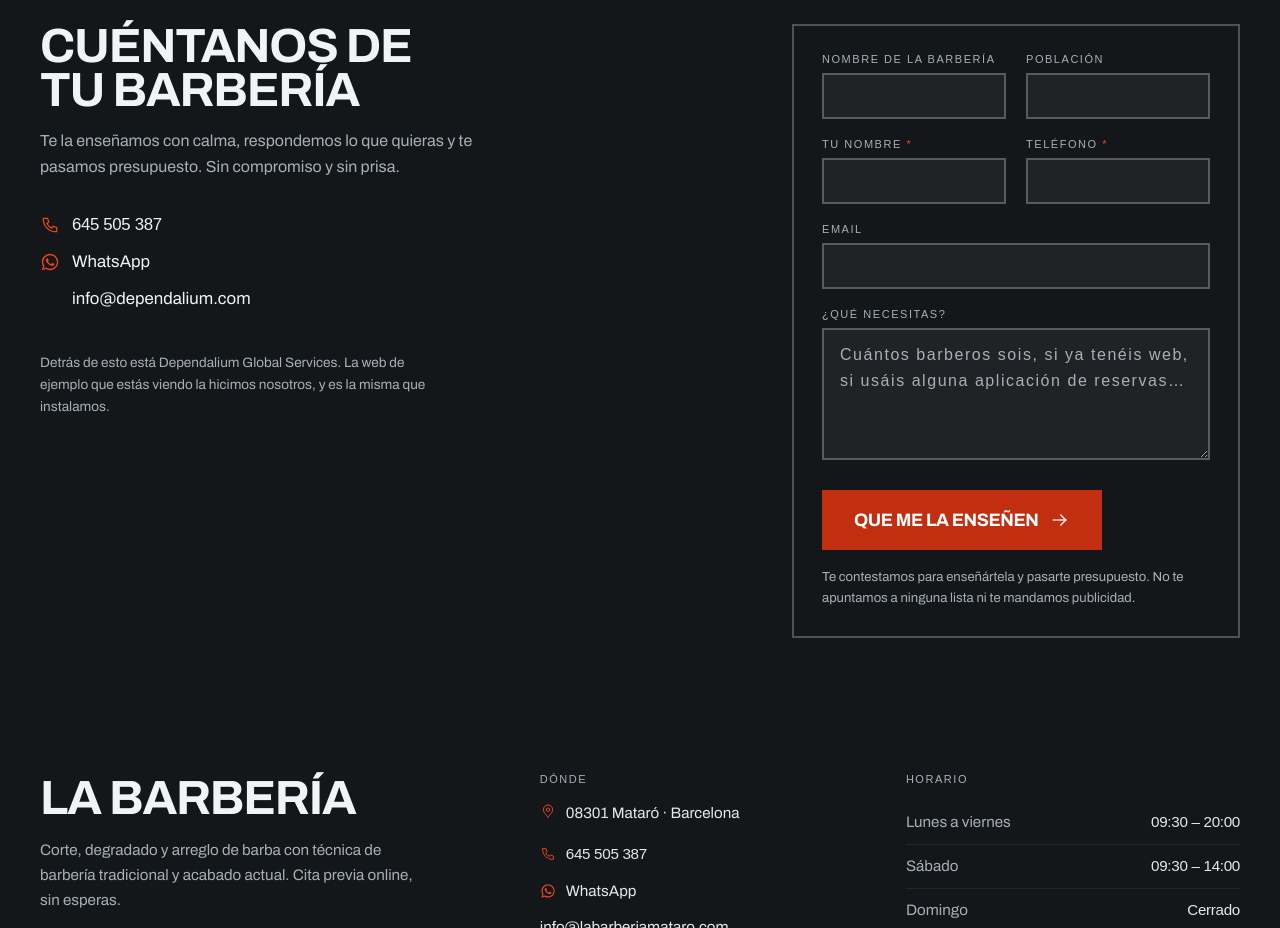
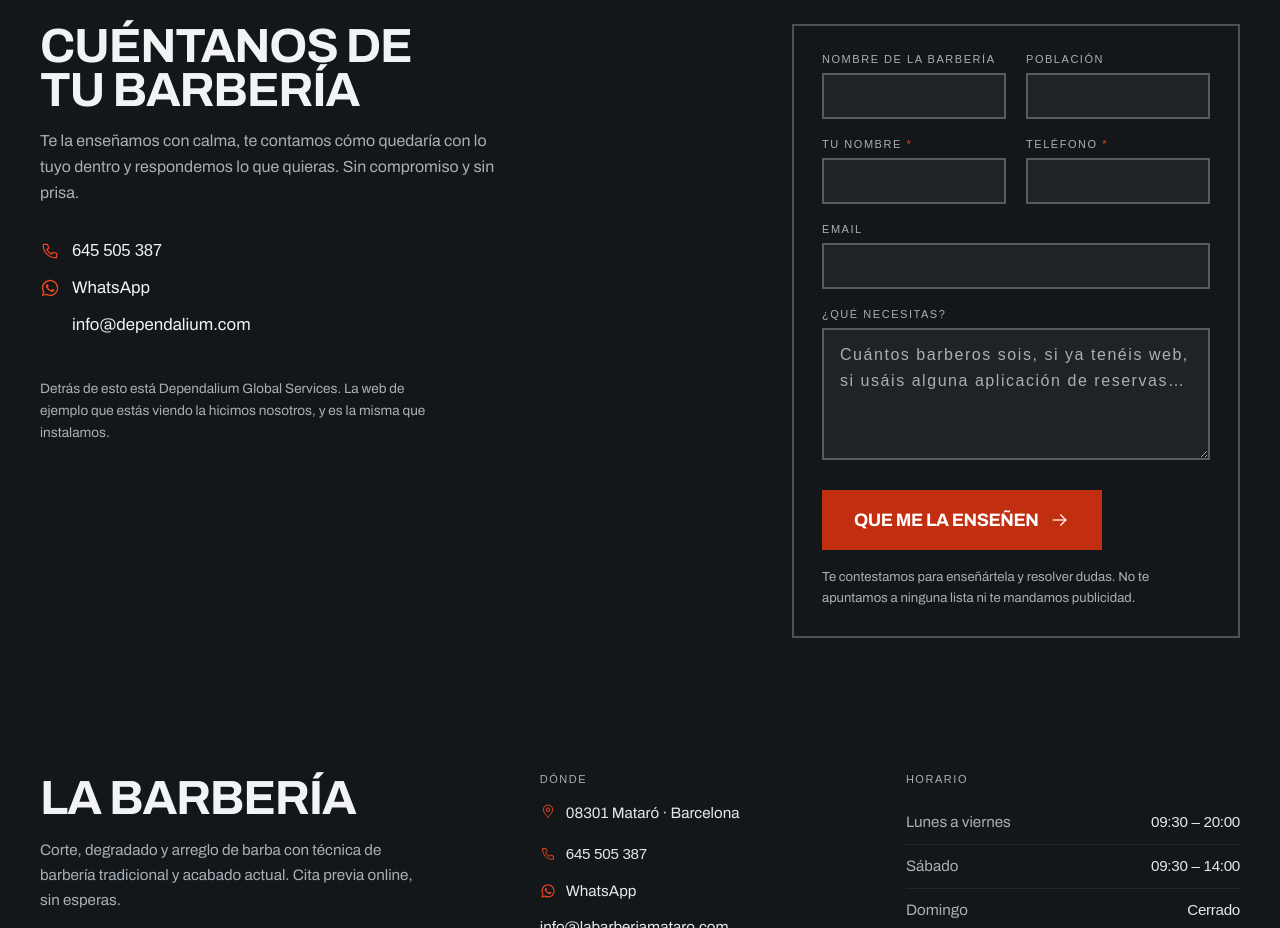
Before and after one commit to dependalium-code/barberia, a Next.js app: page /para-barberias in a window 1280 px wide. Shown: the part 3080-4008 px from the top of the page. Built offline with nearby package versions, Linux system fonts and the light colour scheme; no server answers; the database is empty; a web font is replaced by a local one.

Commit message:
Con el precio publicado, ofrecer «presupuesto» ya no encajaba

```diff
--- a/src/app/para-barberias/Formulario.tsx
+++ b/src/app/para-barberias/Formulario.tsx
@@ -104,7 +104,7 @@ export function FormularioBarberia() {
       </button>
 
       <p className="mt-4 max-w-[58ch] text-[0.82rem] leading-relaxed text-acero-30">
-        Te contestamos para enseñártela y pasarte presupuesto. No te apuntamos a
+        Te contestamos para enseñártela y resolver dudas. No te apuntamos a
         ninguna lista ni te mandamos publicidad.
       </p>
     </form>
--- a/src/app/para-barberias/page.tsx
+++ b/src/app/para-barberias/page.tsx
@@ -213,8 +213,9 @@ export default async function ParaBarberias() {
                 Cuéntanos de tu barbería
               </h2>
               <p className="mt-4 max-w-[52ch] text-[1rem] leading-relaxed text-acero-30">
-                Te la enseñamos con calma, respondemos lo que quieras y te
-                pasamos presupuesto. Sin compromiso y sin prisa.
+                {AGENCIA.precioMensual
+                  ? "Te la enseñamos con calma, te contamos cómo quedaría con lo tuyo dentro y respondemos lo que quieras. Sin compromiso y sin prisa."
+                  : "Te la enseñamos con calma, respondemos lo que quieras y te pasamos presupuesto. Sin compromiso y sin prisa."}
               </p>
 
               <div className="mt-8 grid gap-3">
```
